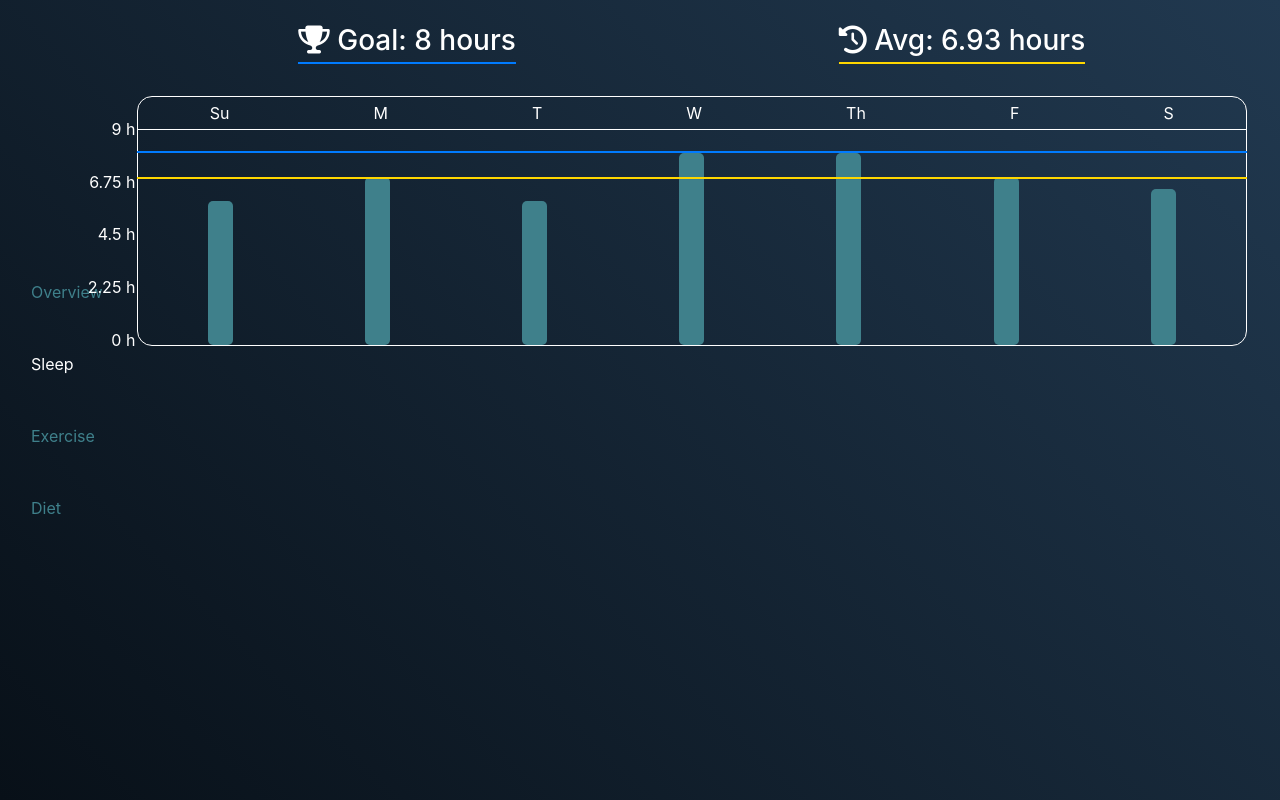
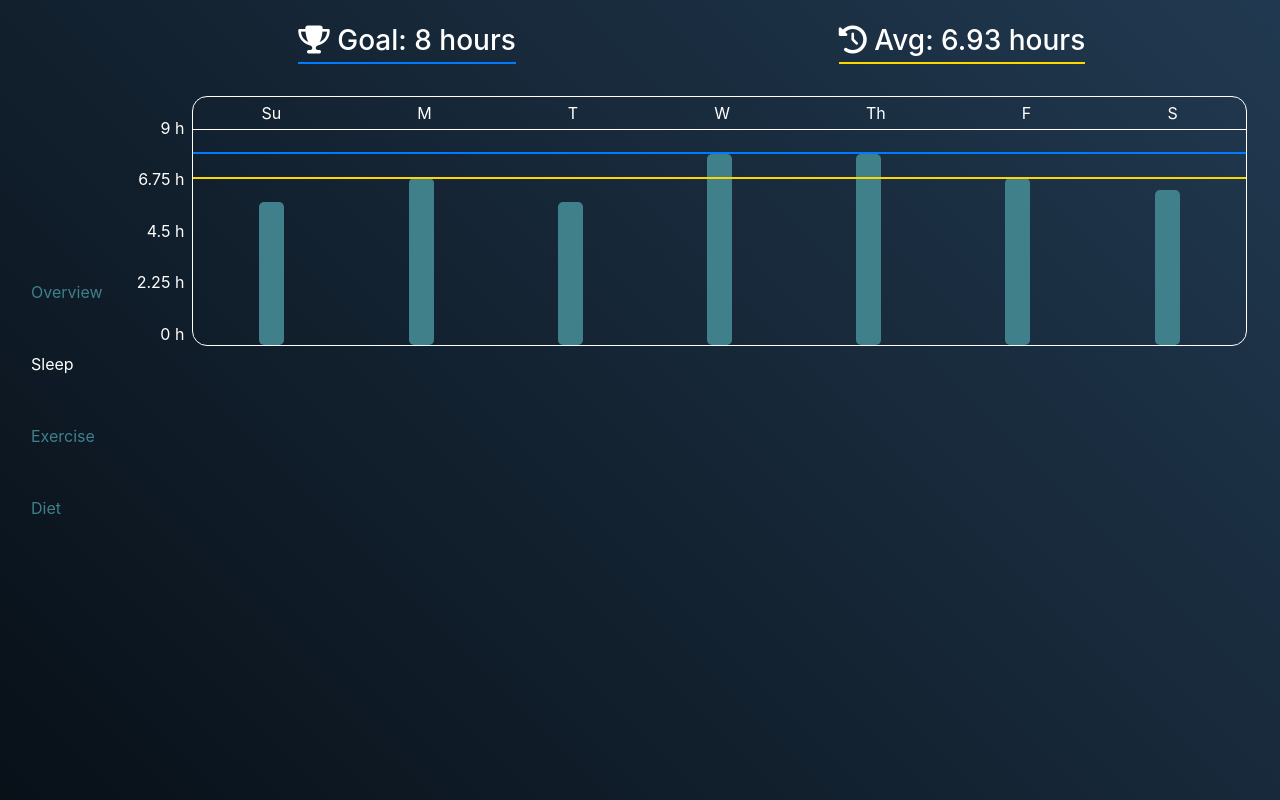
Before and after one commit to morrisbc/daze, a React (Create React App) app: page /dashboard/sleep in a window 1280 px wide. Built offline with nearby package versions, Linux system fonts and the light colour scheme; no server answers.

Commit message:
Fixed y axis scale issues with absolute positioning. First attempt at making custom BarGraph accessbile

```diff
--- a/src/components/Bar.js
+++ b/src/components/Bar.js
@@ -1,7 +1,7 @@
 import React from "react";
 import PropTypes from "prop-types";
 
-const Bar = ({ id, value, maxValue, color }) => {
+const Bar = ({ id, value, maxValue, color, label }) => {
   return (
     <div
       id={id}
@@ -12,6 +12,8 @@ const Bar = ({ id, value, maxValue, color }) => {
         height: `${(value / maxValue) * 100}%`,
         margin: "0 3px"
       }}
+      aria-labelledby={label}
+      aria-valuenow={value}
     ></div>
   );
 };
@@ -19,7 +21,8 @@ const Bar = ({ id, value, maxValue, color }) => {
 Bar.propTypes = {
   value: PropTypes.number.isRequired,
   maxValue: PropTypes.number.isRequired,
-  color: PropTypes.string
+  color: PropTypes.string,
+  label: PropTypes.string.isRequired
 };
 
 export default Bar;
--- a/src/components/BarGraph.js
+++ b/src/components/BarGraph.js
@@ -12,66 +12,88 @@ const BarGraph = ({ labels, values, unit, goalValue, barColor }) => {
   const maxValue = Math.max(...values);
   let scale = [];
 
-  for (let num = maxValue + 1; num >= 0; num -= (maxValue + 1) / 4) {
-    scale.push(num);
+  for (let num = 0; num <= maxValue + 1; num += (maxValue + 1) / 4) {
+    scale.unshift(num);
   }
 
   // Courtesy of https://codeburst.io/javascript-arrays-finding-the-minimum-maximum-sum-average-values-f02f1b0ce332
   const avgValue = values.reduce((a, b) => a + b, 0) / values.length;
 
   return (
+    // Graph Container
     <div
-      className="d-flex flex-column"
+      className="d-flex align-items-end"
       style={{
-        border: "1px solid white",
-        borderRadius: "15px",
         height: "250px"
       }}
     >
+      {/* Y Axis Scale */}
+      <ol
+        reversed
+        className="d-flex flex-column justify-content-between align-items-end text-white pr-2 m-0"
+        style={{ height: "92%", listStyle: "none" }}
+      >
+        {scale.map(value => (
+          <li key={value} className="m-0 text-nowrap">
+            {value} {unit}
+          </li>
+        ))}
+      </ol>
+      {/* Labels and Bars Container */}
       <div
-        className="d-flex justify-content-around text-white py-1"
-        style={{ borderBottom: "1px solid white" }}
+        className="h-100 w-100 d-flex flex-column"
+        style={{
+          border: "1px solid white",
+          borderRadius: "15px"
+        }}
+      >
+        {/* Labels */}
+        <ul
+          className="d-flex justify-content-around text-white py-1 m-0"
+          style={{
+            borderBottom: "1px solid white",
+            height: "15%",
+            listStyle: "none"
+          }}
         >
           {labels.map(label => (
-          <span className="m-0" key={label}>
+            <li id={label} className="m-0" key={label}>
               {label}
-          </span>
+            </li>
           ))}
-      </div>
+        </ul>
+        {/* Bars Container */}
         <div className="position-relative h-100 d-flex justify-content-around align-items-end px-1">
           {goalValue && (
-          <hr
-            className="w-100 position-absolute border border-primary m-0"
+            // Goal Line
+            <div
+              className="w-100 position-absolute m-0"
               style={{
-              bottom: `${(goalValue / (maxValue + 1)) * 100}%`
+                bottom: `${(goalValue / (maxValue + 1)) * 100}%`,
+                height: "1px",
+                border: "1px solid #007bff"
               }}
-          />
+            ></div>
           )}
-        <hr
+          {/* Average Line */}
+          <div
             className="w-100 position-absolute m-0"
             style={{
               bottom: `${(avgValue / (maxValue + 1)) * 100}%`,
+              height: "1px",
               border: "1px solid gold"
             }}
-        />
-        <div
-          className="position-absolute d-flex flex-column justify-content-between align-items-end text-white pr-3"
-          style={{ left: "-50px", bottom: "-7px", height: "109%" }}
-        >
-          {scale.map(value => (
-            <p key={value} className="m-0">
-              {value} {unit}
-            </p>
-          ))}
-        </div>
+          ></div>
           {values.map((value, idx) => (
             <Bar
               key={`${labels[idx]}-bar`}
               value={value}
               maxValue={Math.max(...values) + 1}
               color={barColor}
+              label={`${labels[idx]}`}
             />
           ))}
+        </div>
       </div>
     </div>
   );
```
Lines whose indentation alone changed are shown as unchanged.
